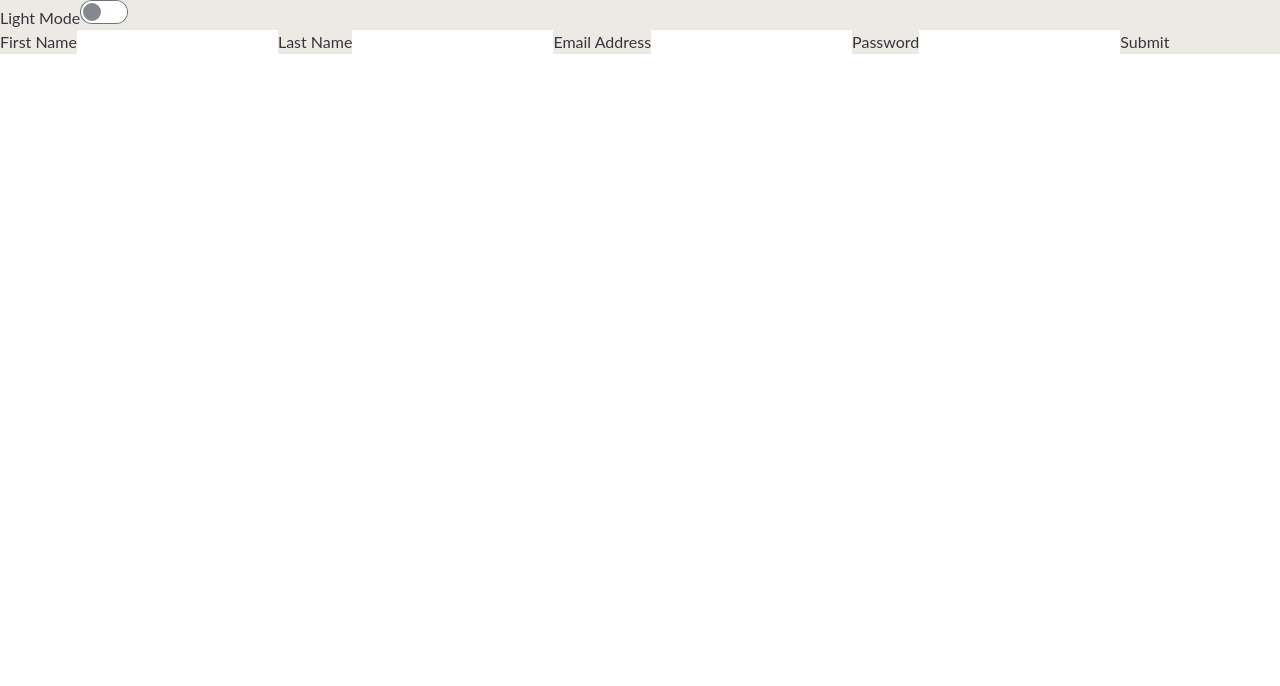
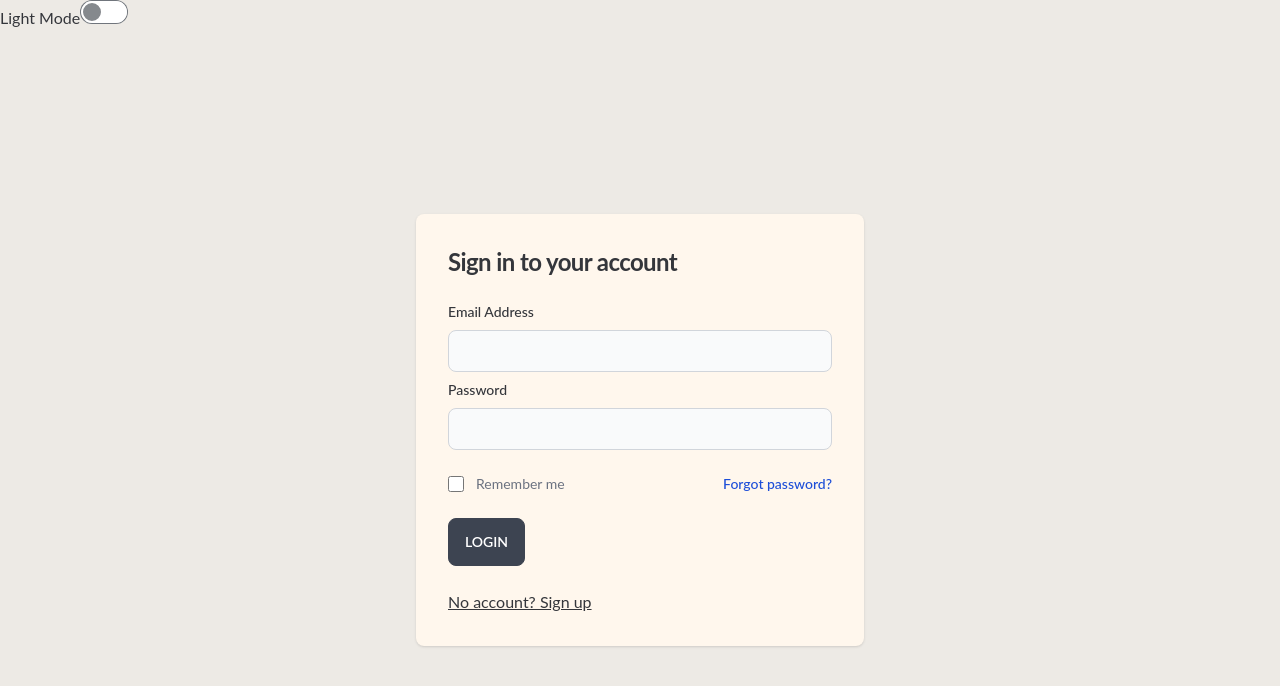
Before and after one commit to mnshaun24/intro-network, a React (Create React App) app in the folder client/: page / in a window 1280 px wide. Shown: the top 686 px of the page. Built offline with nearby package versions, Linux system fonts and the light colour scheme.

Commit message:
login form design done still working

```diff
--- a/client/src/components/LoginFormTwo.jsx
+++ b/client/src/components/LoginFormTwo.jsx
@@ -1,67 +1,212 @@
-import React from "react";
+import { useState } from "react";
 import { Formik, Field, Form, ErrorMessage } from "formik";
 import axios from "axios";
+import * as yup from "yup";
+// import { useNavigate } from "react-router-dom";
+// import { useDispatch } from "react-redux";
 
 const LoginFormTwo = () => {
- const register = async (values) => {
+  const [pageType, setPageType] = useState("login");
+  // const dispatch = useDispatch();
+  // const navigate = useNavigate();
+  const isLogin = pageType === "login";
+  const isRegister = pageType === "register";
 
-  // * Append image data with rest of values
+  const registerSchema = yup.object().shape({
+    firstName: yup.string().required("Please input a valid first name"),
+    lastName: yup.string().required("Please input a valid last name"),
+    email: yup
+      .string()
+      .email("Please input a valid email address")
+      .required("required"),
+    password: yup.string().required("required"),
+    location: yup.string(),
+    occupation: yup.string(),
+    picture: yup.string(),
+  });
 
-  const savedUserResponse = axios.post("http://localhost:3001/auth/register", values).catch((err) => {
-    if(err) {
-      console.log(err)
+  // const loginSchema = yup.object().shape({
+  //   email: yup
+  //     .string()
+  //     .email("Please input a valid email address")
+  //     .required("required"),
+  //   password: yup.string().required("required"),
+  // });
+
+  const initialValuesRegister = {
+    firstName: "",
+    lastName: "",
+    email: "",
+    password: "",
+    location: "",
+    occupation: "",
+    picture: "",
+  };
+
+  // const initialValuesLogin = {
+  //   email: "",
+  //   password: "test",
+  // };
+
+  const register = async (values) => {
+    const savedUserResponse = axios
+      .post("http://localhost:3001/auth/register", values)
+      .catch((err) => {
+        if (err) {
+          console.log(err);
+        }
+      });
+    if (savedUserResponse) {
+      console.log("success");
     }
-  })
-  if(savedUserResponse) {
-    console.log("success")
-  }
- }
-
- const login = async (values) => {
-
-  const loggedInUserResponse = axios.post("http://localhost:3001/auth/login", values).catch((err) => {
-    if(err) {
-      console.log(err)
-    }
-  })
-  if(loggedInUserResponse) {
-    console.log("did it")
-  }
- }
-
- const handleFormSubmit = async (values) => {
-  await register(values)
- }
+  };
 
   return (
     <Formik
-      initialValues={{ firstName: "", lastName: "", email: "", password: "" }}
+      initialValues={initialValuesRegister}
+      validationSchema={registerSchema}
       onSubmit={(values, { setSubmitting }) => {
         setTimeout(() => {
-          handleFormSubmit(values);
+          register(values);
           setSubmitting(false);
-        }, 200);
+        }, 400);
       }}
     >
-      <Form>
-        <label htmlFor="firstName">First Name</label>
-        <Field name="firstName" type="text" />
-        <ErrorMessage name="firstName" />
+      <section className="flex flex-col items-center justify-center px-6 py-8 mx-auto md:h-screen lg:py-0">
+        <div className="w-full rounded-lg shadow md:mt-0 sm:max-w-md xl:p-0 dark:border bg-orange-50 login-container">
+          <div className="p-6 space-y-4 md:space-y-6 sm:p-8">
+          {isLogin && (
+            <>
+              <h1 className="text-xl font-bold leading-tight tracking-tight text-gray-900 md:text-2xl allText">
+                Sign in to your account
+              </h1>
+            </>
+          )}
+          <Form className="space-y-4 md:space-y-6">
+            <section>
+              {isRegister && (
+                <div className="grid grid-cols-4 gap-2">
+                  <div className="col-span-2">
+                    <label
+                      htmlFor="firstName"
+                      className="block mb-2 text-sm font-medium"
+                    >
+                      First Name
+                    </label>
+                    <Field
+                      name="firstName"
+                      type="text"
+                      className="bg-gray-50 form-input border border-gray-300 text-gray-900 sm:text-sm rounded-lg focus:ring-primary-600 focus:border-primary-600 block w-full p-2.5"
+                    />
+                    <ErrorMessage name="firstName" />
+                  </div>
 
-        <label htmlFor="lastName">Last Name</label>
-        <Field name="lastName" type="text" />
-        <ErrorMessage name="lastName" />
+                  <div className="col-span-2">
+                    <label
+                      htmlFor="lastName"
+                      className="block mb-2 text-sm font-medium"
+                    >
+                      Last Name
+                    </label>
+                    <Field
+                      name="lastName"
+                      type="text"
+                      className="bg-gray-50 form-input border border-gray-300 text-gray-900 sm:text-sm rounded-lg focus:ring-primary-600 focus:border-primary-600 block w-full p-2.5"
+                    />
+                    <ErrorMessage name="lastName" />
+                  </div>
 
-        <label htmlFor="email">Email Address</label>
-        <Field name="email" type="email" />
-        <ErrorMessage name="email" />
+                  <label
+                    htmlFor="Occupation"
+                    className="block text-sm font-medium"
+                  >
+                    Occupation
+                  </label>
+                  <Field
+                    name="Occupation"
+                    type="text"
+                    className="bg-gray-50 border form-input border-gray-300 text-gray-900 col-span-4 sm:text-sm rounded-lg focus:ring-primary-600 focus:border-primary-600 block w-full p-2.5"
+                  />
+                  <ErrorMessage name="Occupation" />
 
-        <label htmlFor="password">Password</label>
-        <Field name="password" type="password" />
-        <ErrorMessage name="password" />
+                  <label
+                    htmlFor="Location"
+                    className="block text-sm font-medium"
+                  >
+                    Location
+                  </label>
+                  <Field
+                    name="Location"
+                    type="text"
+                    className="bg-gray-50 form-input border border-gray-300 text-gray-900 col-span-4 sm:text-sm rounded-lg focus:ring-primary-600 focus:border-primary-600 block w-full p-2.5"
+                  />
+                  <ErrorMessage name="Location" />
+                </div>
+              )}
 
-        <button type="submit">Submit</button>
-      </Form>
+              <label htmlFor="email" className="block my-2 text-sm font-medium">
+                Email Address
+              </label>
+              <Field
+                name="email"
+                type="email"
+                className="bg-gray-50 form-input border border-gray-300 text-gray-900 col-span-4 sm:text-sm sm:col-span-2 rounded-lg focus:ring-primary-600 focus:border-primary-600 block w-full p-2.5"
+              />
+              <ErrorMessage name="email" />
+
+              <label
+                htmlFor="password"
+                className="block my-2 text-sm font-medium"
+              >
+                Password
+              </label>
+              <Field
+                name="password"
+                type="password"
+                className="bg-gray-50 form-input border border-gray-300 text-gray-900 col-span-4 sm:text-sm sm:col-span-2 rounded-lg focus:ring-primary-600 focus:border-primary-600 block w-full p-2.5"
+              />
+              <ErrorMessage name="password" />
+            </section>
+
+            <div className="flex items-center justify-between">
+              <div className="flex items-start">
+                <div className="flex items-center h-5">
+                  <Field
+                    name="remember"
+                    type="checkbox"
+                    className="w-4 h-4 border border-gray-300 rounded bg-gray-50 focus:ring-3 focus:ring-purple-300"
+                  />
+                </div>
+                <label
+                  htmlFor="remember"
+                  className="ml-3 text-sm text-gray-500 remember-text"
+                >
+                  Remember me
+                </label>
+              </div>
+              <a
+                href="#"
+                className="text-sm font-medium hover:underline text-blue-700 forgot-password-text"
+              >
+                Forgot password?
+              </a>
+            </div>
+
+            <button type="submit" className="btn">
+              {isLogin ? "LOGIN" : "REGISTER"}
+            </button>
+          </Form>
+          <p
+            className="underline hover:cursor-pointer text-base"
+            onClick={() => {
+              setPageType(isLogin ? "register" : "login");
+            }}
+          >
+            {isLogin ? "No account? Sign up" : "Login here"}
+          </p>
+          </div>
+        </div>
+      </section>
     </Formik>
   );
 };
```
